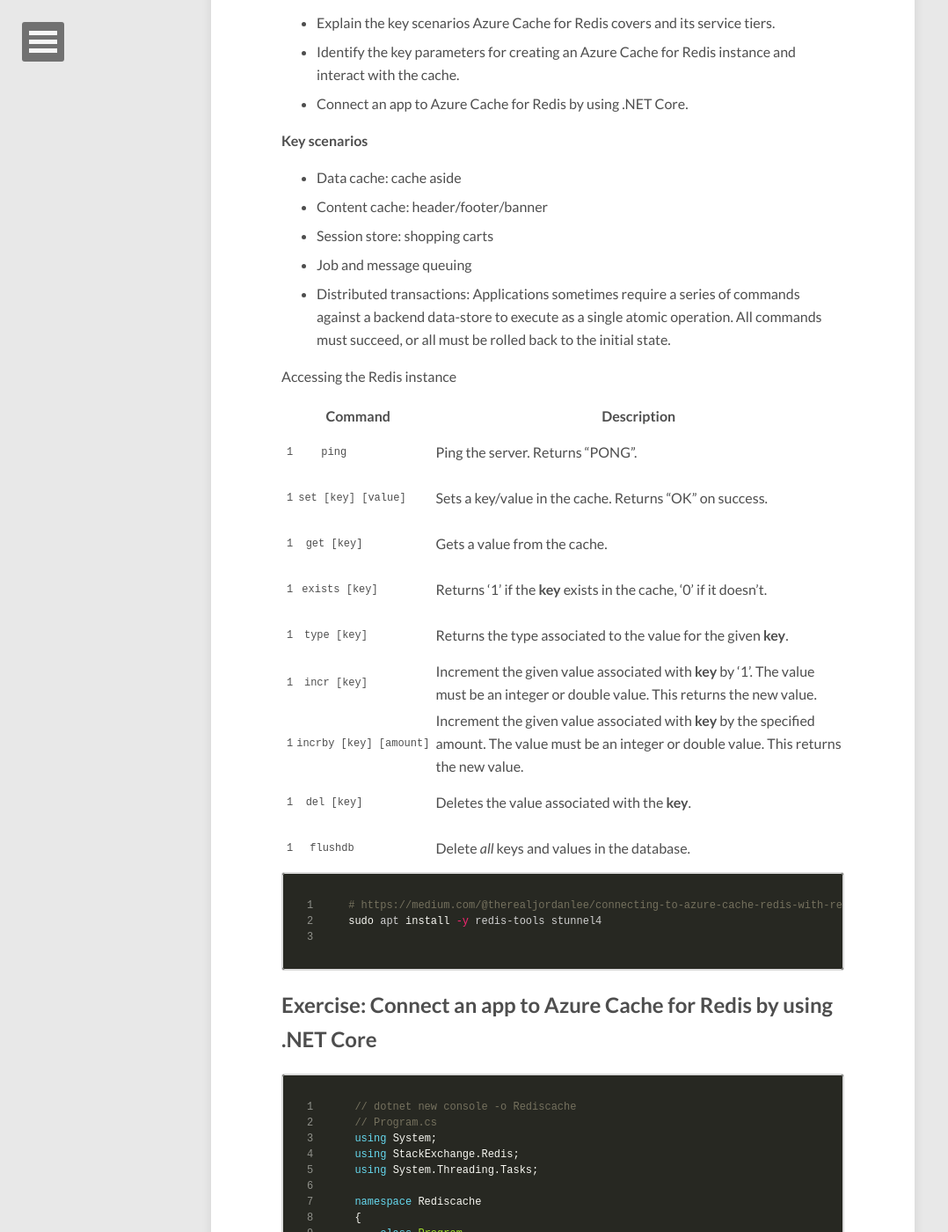
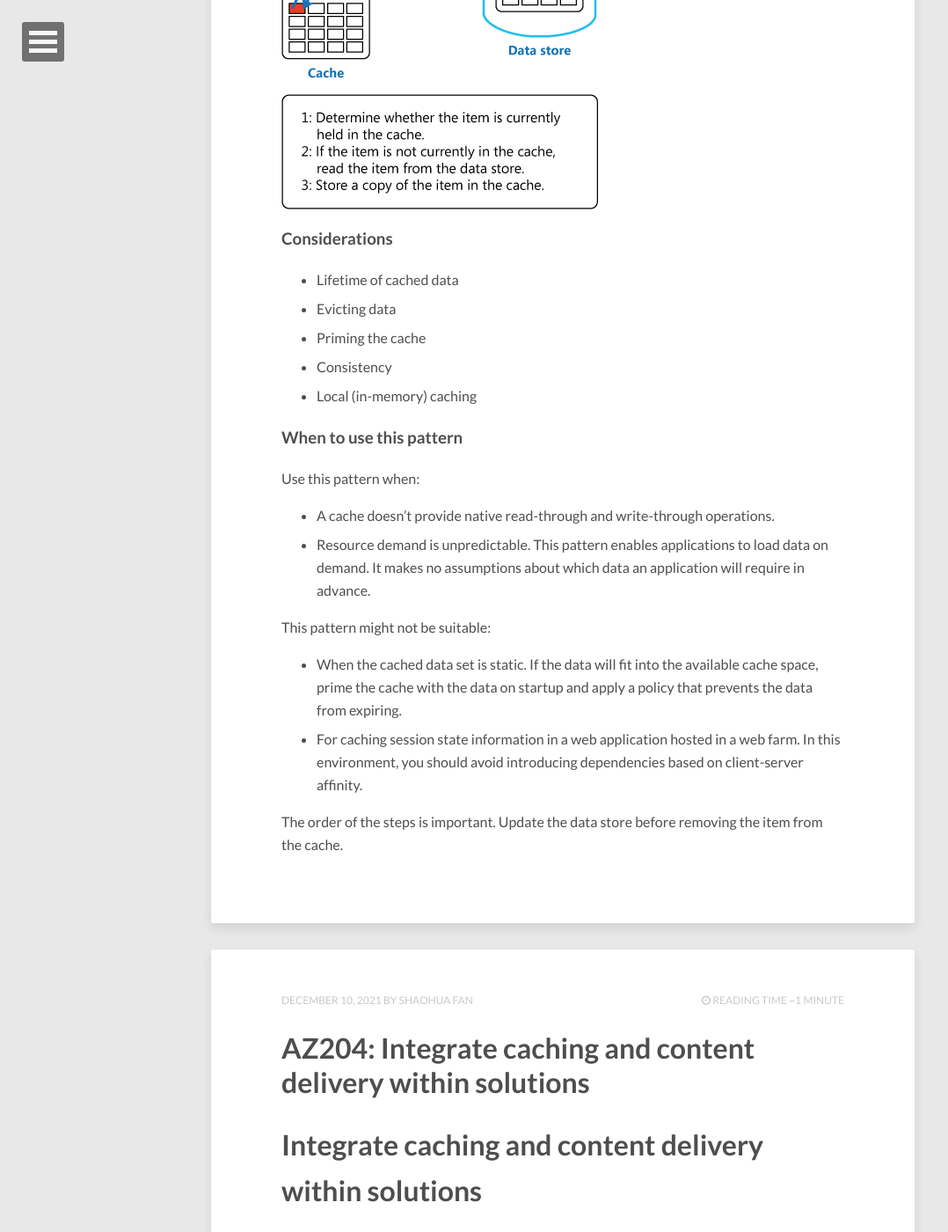
Before and after one commit to fanshaohua-fan/fanshaohua-fan.github.io, a Jekyll site: the page built from index.html, in a window 1280 px wide and 1400 px high, scrolled down 865 px. Shown: the whole window at 88% size, without its empty margins (0-1078 px from the left). Built offline with Jekyll 4.4.1, drawn with Linux system fonts in a browser that asks for light colours; nearby versions of some CDN libraries; the list of posts is cut into pages by our own code; some of the changed text lies outside the part shown.

Commit message:
Cache pattern

```diff
--- /dev/null
+++ b/_posts/2021-12-14-AZ204-Cache-Aside-pattern.md
@@ -0,0 +1,34 @@
+---
+layout: post
+title:  "AZ204: Cache-Aside pattern"
+categories: design-patten
+tags:   azure az204 cache design-patten
+---
+
+# [Cache-Aside pattern](https://docs.microsoft.com/en-us/azure/architecture/patterns/cache-aside)
+
+![](/images/2021-12-14-19-42-26.png)
+
+### Considerations
+
+- Lifetime of cached data
+- Evicting data
+- Priming the cache
+- Consistency
+- Local (in-memory) caching
+
+
+### When to use this pattern
+
+Use this pattern when:
+
+- A cache doesn't provide native read-through and write-through operations.
+- Resource demand is unpredictable. This pattern enables applications to load data on demand. It makes no assumptions about which data an application will require in advance.
+
+This pattern might not be suitable:
+
+- When the cached data set is static. If the data will fit into the available cache space, prime the cache with the data on startup and apply a policy that prevents the data from expiring.
+- For caching session state information in a web application hosted in a web farm. In this environment, you should avoid introducing dependencies based on client-server affinity.
+
+
+The order of the steps is important. Update the data store before removing the item from the cache.
```
Also changed, not shown: _posts/2021-12-10-AZ204 Cache.md (+6 -0 lines), images/2021-12-14-19-42-26.png (added).
